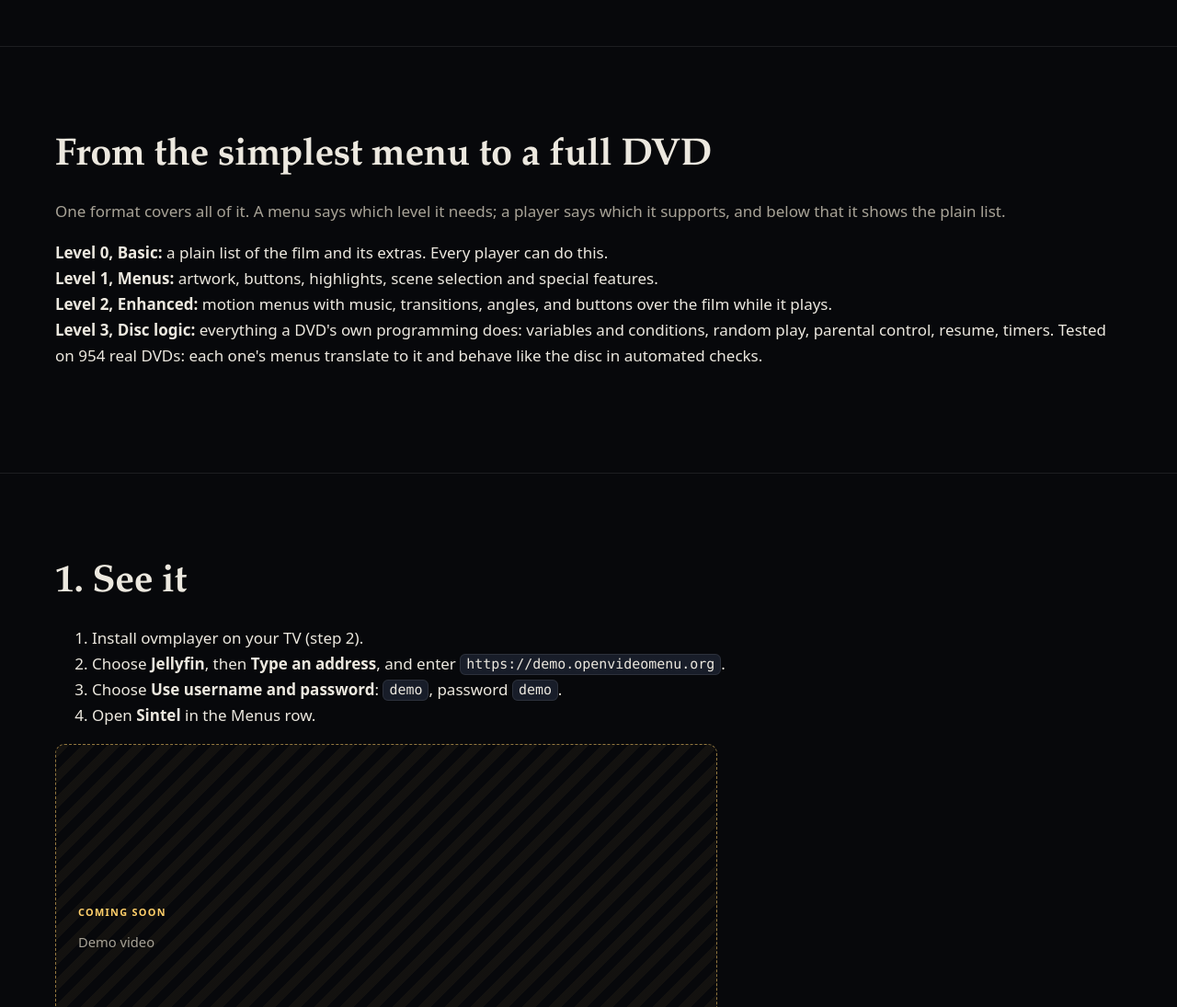
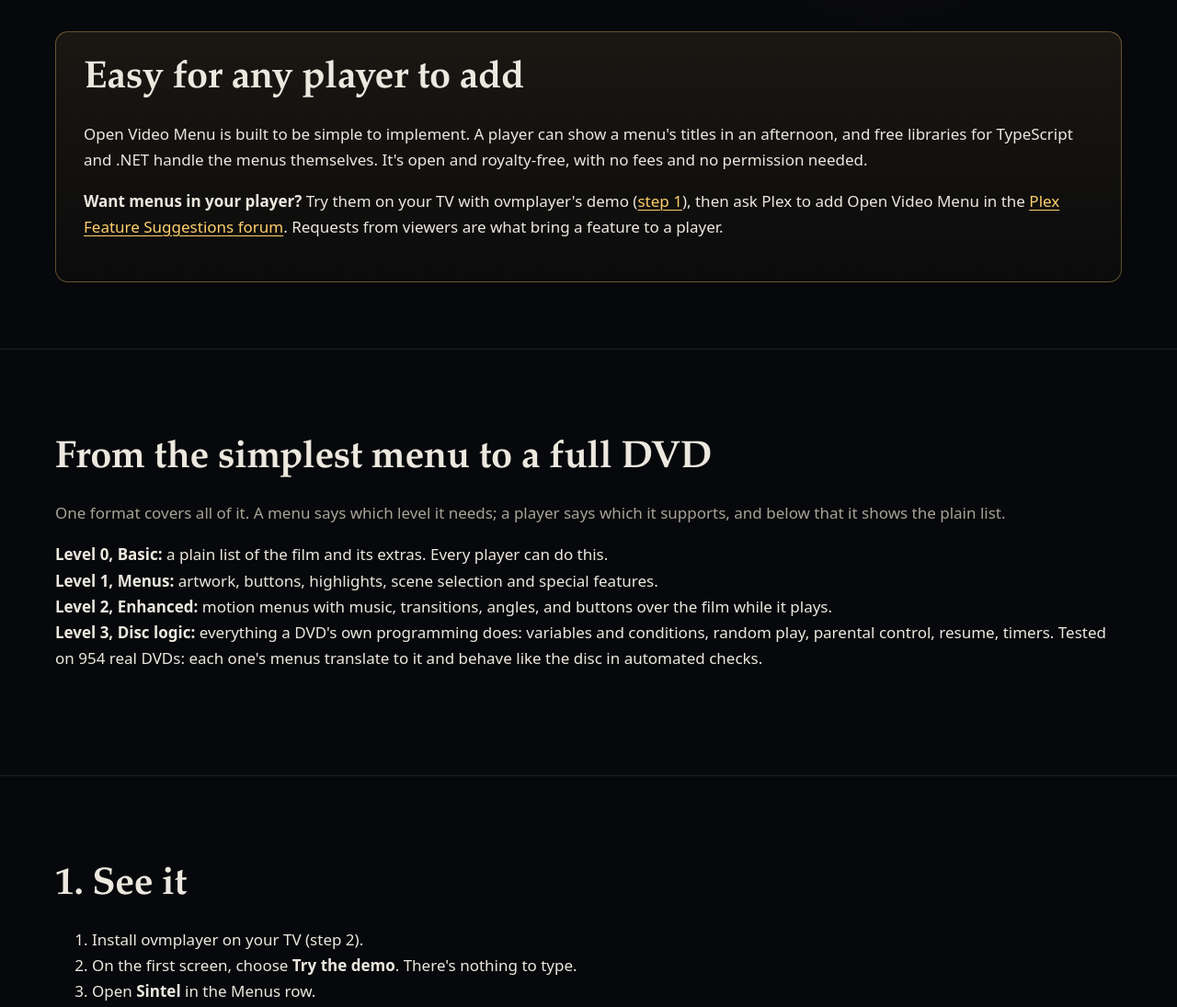
Before and after one commit to tyson133-prog/openvideomenu, a website: page site/index.html in a window 1280 px wide. Shown: the part 920-2015 px from the top of the page at 92% size. Drawn offline with Linux system fonts and the light colour scheme.

Commit message:
Website: easy for any player to add, and ask Plex
A box under the opening says plainly that the format is simple to
implement, and asks viewers to try the demo and request it in Plex's
Feature Suggestions forum. "See it" now uses the apps' Try the demo.

```diff
--- a/site/index.html
+++ b/site/index.html
@@ -49,6 +49,13 @@
         <figcaption class="tv-caption">Sintel's menu in ovmplayer, from a Plex library.</figcaption>
       </figure>
     </div>
+    <div class="wrap" id="ask" style="margin-top:56px;position:relative">
+      <div class="callout">
+        <h2 style="margin-top:0">Easy for any player to add</h2>
+        <p>Open Video Menu is built to be simple to implement. A player can show a menu's titles in an afternoon, and free libraries for TypeScript and .NET handle the menus themselves. It's open and royalty-free, with no fees and no permission needed.</p>
+        <p><strong>Want menus in your player?</strong> Try them on your TV with ovmplayer's demo (<a href="#see">step 1</a>), then ask Plex to add Open Video Menu in the <a href="https://forums.plex.tv/c/feature-suggestions/8">Plex Feature Suggestions forum</a>. Requests from viewers are what bring a feature to a player.</p>
+      </div>
+    </div>
   </section>
 
   <section id="levels">
@@ -69,8 +76,7 @@
       <h2>1. See it</h2>
       <ol>
         <li>Install ovmplayer on your TV (step 2).</li>
-        <li>Choose <strong>Jellyfin</strong>, then <strong>Type an address</strong>, and enter <code>https://demo.openvideomenu.org</code>.</li>
-        <li>Choose <strong>Use username and password</strong>: <code>demo</code>, password <code>demo</code>.</li>
+        <li>On the first screen, choose <strong>Try the demo</strong>. There's nothing to type.</li>
         <li>Open <strong>Sintel</strong> in the Menus row.</li>
       </ol>
       <div class="tbd tbd-block" style="width:100%;max-width:720px;aspect-ratio:16/9;margin-top:16px">Demo video</div>
```
